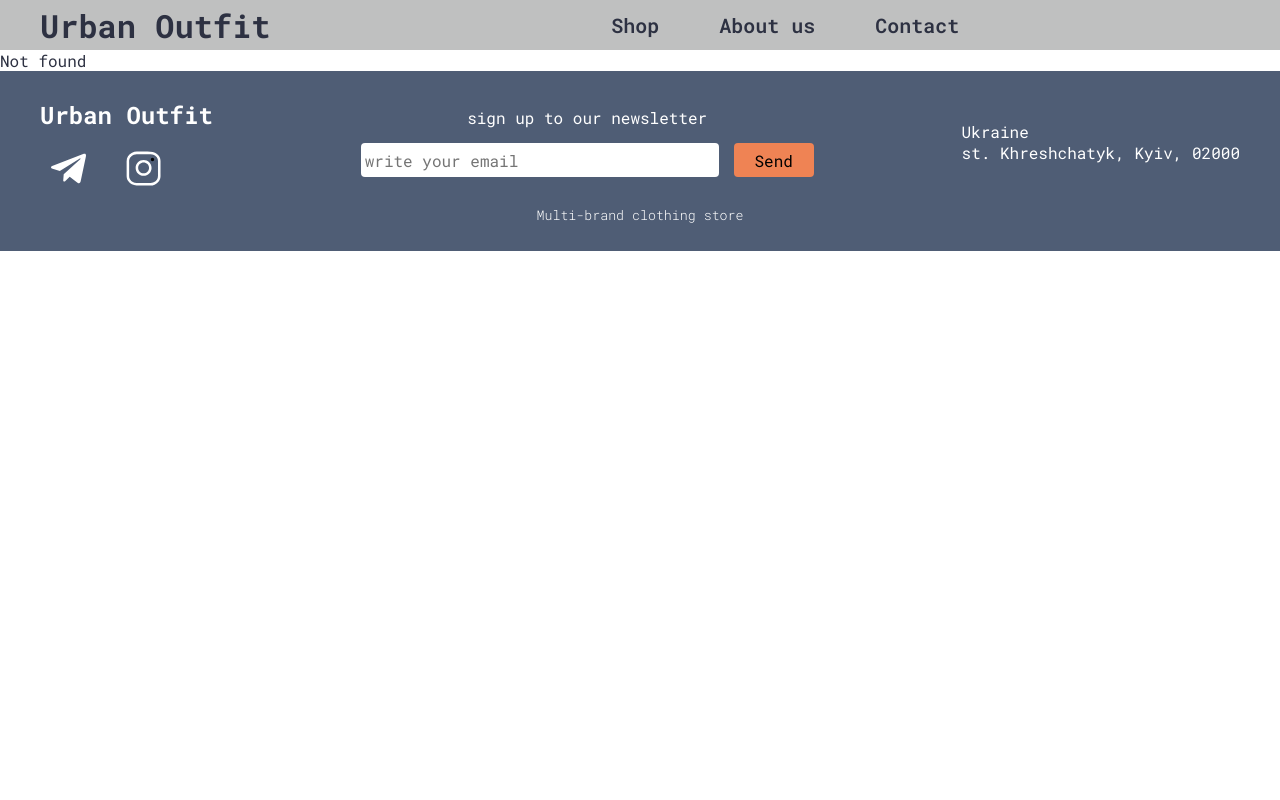
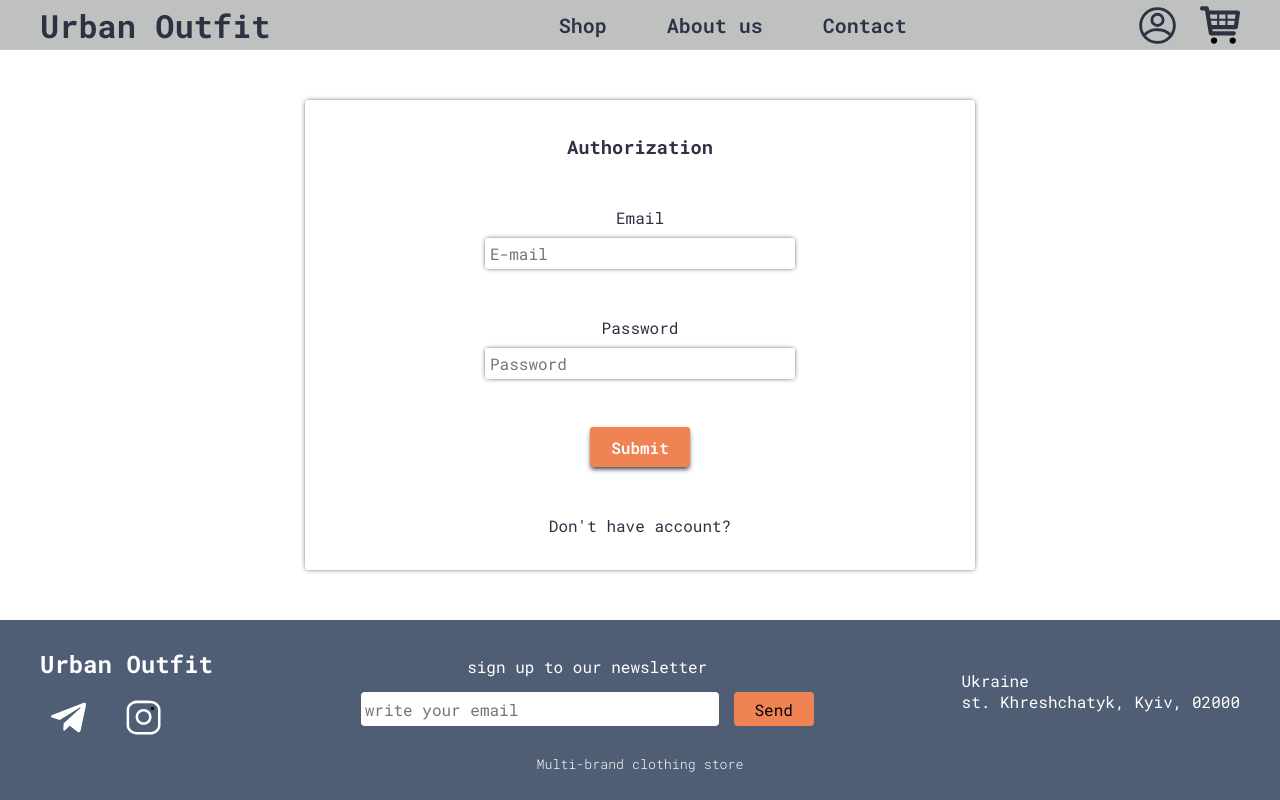
Before and after one commit to ruslansymonenko/Urban-Outfit-Shop, a React (Create React App) app in the folder client/: page /login in a window 1280 px wide. Before the commit this address had no page. Built offline with nearby package versions, Linux system fonts and the light colour scheme.

Commit message:
added login and registration page

```diff
--- a/client/src/App.js
+++ b/client/src/App.js
@@ -5,7 +5,9 @@ import { Route, Routes } from 'react-router-dom';
 import { MainPage } from './pages/MainPage';
 import { AboutPage } from './pages/AboutPage';
 import { ContactPage } from './pages/ContactPage';
-import {NotFoundPage} from './pages/NotFoundPage';
+import { NotFoundPage } from './pages/NotFoundPage';
+import { LoginPage } from './pages/LoginPage';
+import { RegisterPage } from './pages/RegisterPage';
 
 import { Layout } from './components/Layout';
 
@@ -30,6 +32,8 @@ function App() {
           <Route index path='/' element={<MainPage/>}/>
           <Route path='about' element={<AboutPage/>}/>
           <Route path='contact' element={<ContactPage/>}/>
+          <Route path='login' element={<LoginPage/>}/>
+          <Route path='registration' element={<RegisterPage/>}/>
           <Route path='*' element={<NotFoundPage/>}/>
         </Route>
       </Routes>
--- a/client/src/components/GoodsField.js
+++ b/client/src/components/GoodsField.js
@@ -3,21 +3,9 @@ import { GoodsFilter } from "./GoodsFilter";
 import { GoodsList } from "./GoodsList";
 
 const GoodsField = ({goods}) => {
-  const [goodsData, setGoodsData] = useState([]);
+  const [goodsData, setGoodsData] = useState([goods]);
 
-  function setAllGoods () {
-    let allGoods = goods.map((item, index) => {
-      let goodsObj = {...item};
-      console.log(goodsObj);
-      return goodsObj
-    })
-
-    // console.log(allGoods);
-  }
-
-  if(goods) {
-    setAllGoods();
-  }
+  console.log(goodsData)
 
   return (
     <section className="goods">
--- a/client/src/components/Header.js
+++ b/client/src/components/Header.js
@@ -1,13 +1,18 @@
-import { Link } from "react-router-dom"
+import { Link } from "react-router-dom";
+
+import accountImg from '../assets/icons/account.svg';
+import cartImg from '../assets/icons/cart.svg';
 
 const Header = () => {
   return (
     <header className="header">
       <div className="container">
         <div className="header-content">
-          <h1 className="header-title">
-            Urban Outfit
-          </h1>
+          <Link to="/">
+            <h1 className="header-title">
+              Urban Outfit
+            </h1>
+          </Link>
           <nav className="header-nav">
             <ul className="header-nav__list">
               <li className="header-nav__list-item">
@@ -28,8 +33,22 @@ const Header = () => {
             </ul>
           </nav>
           <div className="header-user">
-            <div className="header-login"></div>
-            <div className="header-cart"></div>
+            <div className="header-login">
+              <Link className="header-login__link" to="login">
+                <img
+                  className="header-login__link-img"
+                  src={accountImg}
+                  alt="account" />
+              </Link>
+            </div>
+            <div className="header-cart">
+              <Link className="header-cart__link" to="cart">
+                  <img
+                    className="header-cart__link-img"
+                    src={cartImg}
+                    alt="cart" />
+                </Link>
+            </div>
           </div>
         </div>
       </div>
--- a/client/src/index.css
+++ b/client/src/index.css
@@ -104,6 +104,29 @@ body{
 .header-nav__list-link:hover{
   color: var(--orange);
 }
+
+.header-user{
+  display: flex;
+  display: flex;
+  align-items: center;
+}
+
+.header-login{
+  cursor: pointer;
+  border-radius: 50%;
+  height: 45px;
+  width: 45px;
+}
+
+
+.header-cart{
+  height: 40px;
+  width: 40px;
+  cursor: pointer;
+  border-radius: 50%;
+  margin-left: 20px;
+}
+
 
 
 /*-------------Slider*/
@@ -285,6 +308,76 @@ body{
 }
 
 
+/*----------------------------Auth*/
+
+.auth-content{
+  min-height: calc(100vh - 230px);
+  display: flex;
+  align-items: center;
+  justify-content: center;
+}
+
+.auth-form{
+  display: flex;
+  flex-direction: column;
+  align-items: center;
+  justify-content: space-around;
+  padding: 10px;
+  height: 450px;
+  width: 650px;
+  border-radius: 3px;
+  box-shadow: 0px 0px 5px -1px var(--dark-gray);
+}
+
+.auth-form__input-container{
+  display: flex;
+  flex-direction: column;
+  align-items: center;
+}
+
+.auth-form__input-name{
+  margin-bottom: 10px;
+}
+
+.auth-form__input{
+  padding: 5px;
+  width: 300px;
+  font-family: inherit;
+  border-radius: 3px;
+  border: none;
+  box-shadow: 0px 0px 5px -1px var(--dark-gray);
+}
+
+.auth-form__input:focus{
+  outline: none;
+}
+
+.auth-form__submit{
+  height: 40px;
+  width: 100px;
+  background-color: var(--orange);
+  border: none;
+  border-radius: 3px;
+  font-weight: 600;
+  color: var(--main-white);
+  box-shadow: 0px 3px 5px -1px var(--dark-gray);
+  cursor: pointer;
+  transition: ease .1s;
+}
+.auth-form__submit:active{
+  transform: translateY(5px);
+  box-shadow: 0px 1px 5px -1px var(--dark-gray);
+}
+
+.auth-form__link{
+  transition: ease .4s;
+}
+
+.auth-form__link:hover{
+  color: var(--orange);
+}
+
+
 /*------------------------GOODS-LIST*/
 .goods-list{
   display: grid;
--- /dev/null
+++ b/client/src/pages/LoginPage.js
@@ -0,0 +1,53 @@
+import React from 'react';
+import { Link } from 'react-router-dom';
+
+const LoginPage = () => {
+  return (
+    <div className='login'>
+      <div className="container">
+        <div className="auth-content">
+          <form
+            className="auth-form"
+            onSubmit={e => e.preventDefault()}
+            >
+            <h3 className="auth-form__title">
+              Authorization
+            </h3>
+            <div className="auth-form__input-container">
+              <label
+                className='auth-form__input-name' htmlFor="email">
+                  Email
+              </label>
+              <input
+                className='auth-form__input'
+                type="emai"
+                placeholder='E-mail'
+                name='email'/>
+            </div>
+            <div className="auth-form__input-container">
+              <label
+                className='auth-form__input-name' htmlFor="email">
+                  Password
+              </label>
+              <input
+                className='auth-form__input'
+                type="password"
+                placeholder='Password'
+                name='password'/>
+            </div>
+            <button className='auth-form__submit'>
+              Submit
+            </button>
+            <Link
+              className='auth-form__link'
+              to="/registration">
+              Don't have account?
+            </Link>
+          </form>
+        </div>
+      </div>
+    </div>
+  )
+}
+
+export {LoginPage}
--- /dev/null
+++ b/client/src/pages/RegisterPage.js
@@ -0,0 +1,53 @@
+import React from 'react';
+import { Link } from 'react-router-dom';
+
+const RegisterPage = () => {
+  return (
+    <div className='registration'>
+      <div className="container">
+        <div className="auth-content">
+          <form
+            className="auth-form"
+            onSubmit={e => e.preventDefault()}
+            >
+            <h3 className="auth-form__title">
+              Registration
+            </h3>
+            <div className="auth-form__input-container">
+              <label
+                className='auth-form__input-name' htmlFor="email">
+                  Email
+              </label>
+              <input
+                className='auth-form__input'
+                type="emai"
+                placeholder='E-mail'
+                name='email'/>
+            </div>
+            <div className="auth-form__input-container">
+              <label
+                className='auth-form__input-name' htmlFor="email">
+                  Password
+              </label>
+              <input
+                className='auth-form__input'
+                type="password"
+                placeholder='Password'
+                name='password'/>
+            </div>
+            <button className='auth-form__submit'>
+              Submit
+            </button>
+            <Link
+              className='auth-form__link'
+              to="/login">
+              Already have an account?
+            </Link>
+          </form>
+        </div>
+      </div>
+    </div>
+  )
+}
+
+export {RegisterPage}
```
Also changed, not shown: client/src/assets/icons/account.svg (added), client/src/assets/icons/cart.svg (added).
